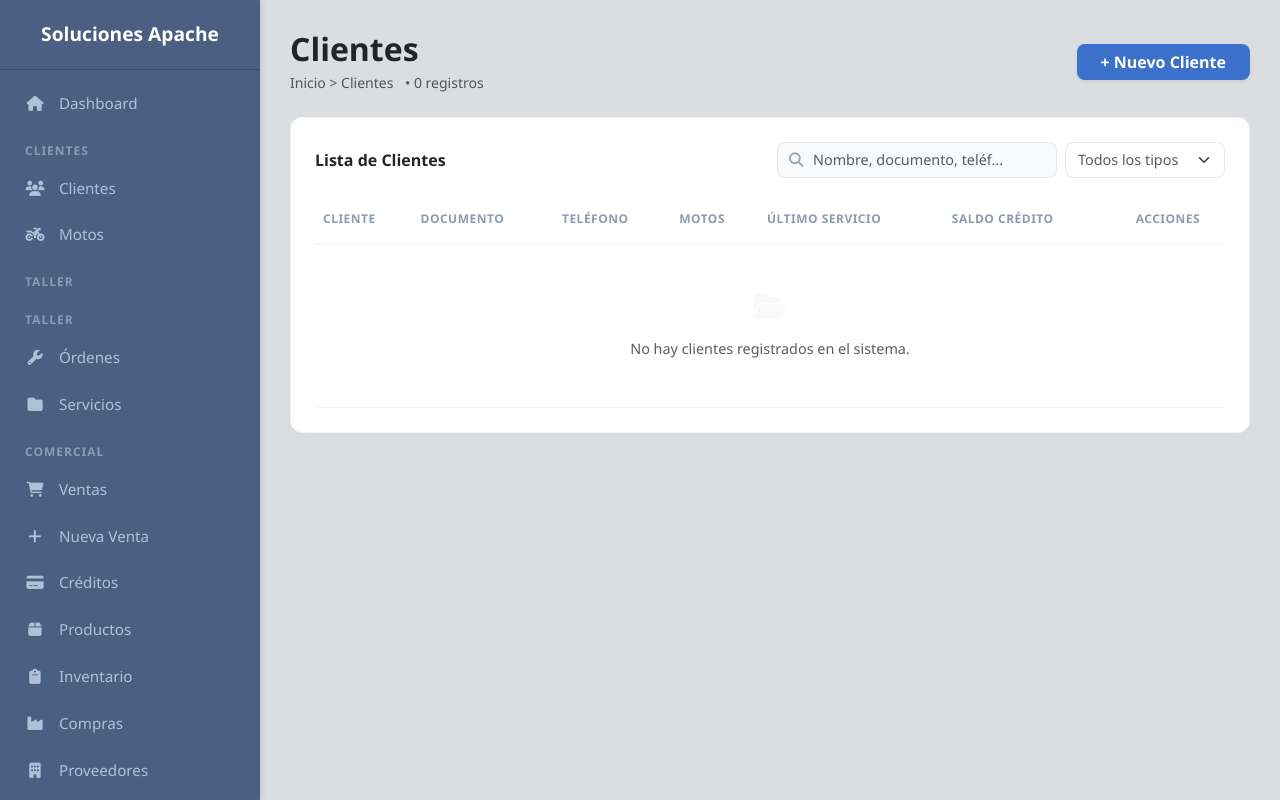
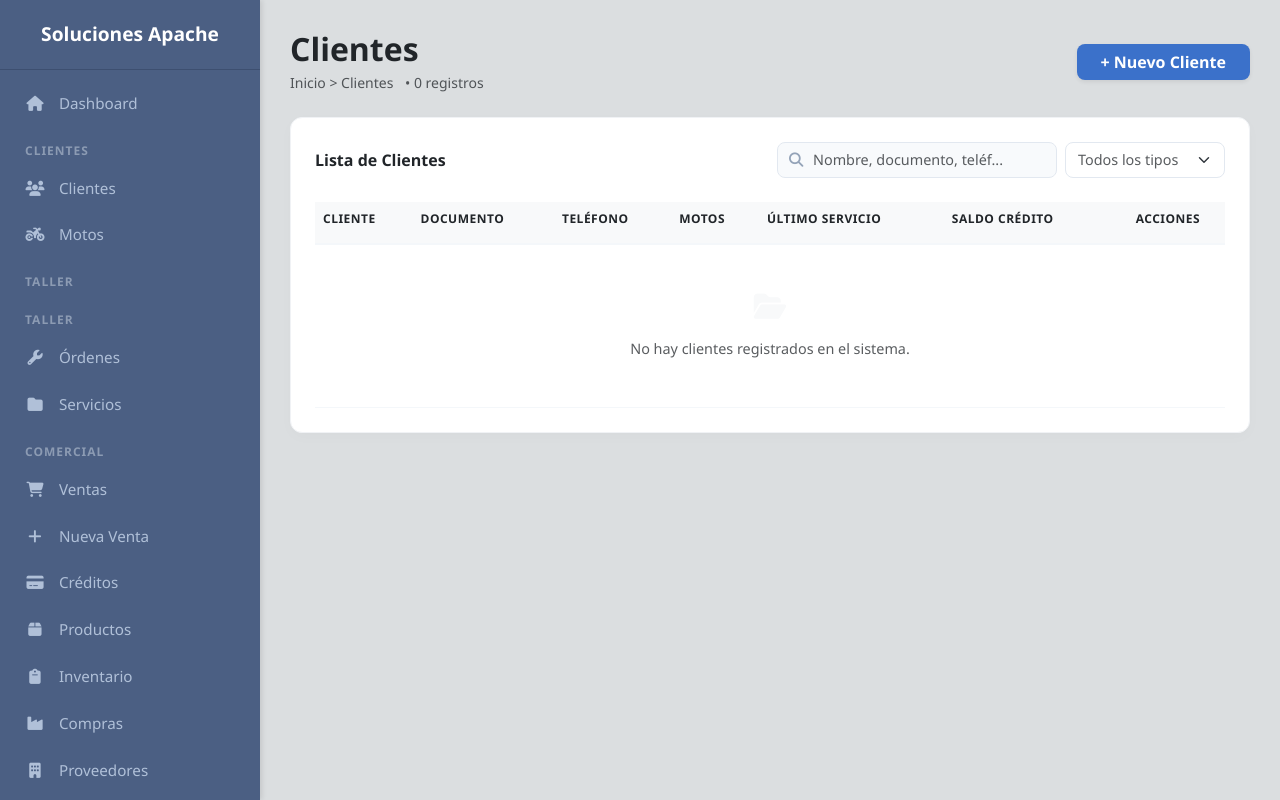
Before and after one commit to Marii060/SolucionesApache, a Django app: page /gestion/clientes/ in a window 1280 px wide. Run offline with Django 5.2, Linux system fonts and the light colour scheme; the visitor is signed in with stand-in values (Sample User, id 1); data that the repository does not hold is empty.

Commit message:
Se realizo una modificacion de url de lista_cliente  ajustando en todos los archivos html de gestion y el views.py

```diff
--- a/gestion/templates/gestion/crear_cliente.html
+++ b/gestion/templates/gestion/crear_cliente.html
@@ -8,7 +8,7 @@
 
         <div class="d-flex justify-content-between align-items-center mb-3">
             <h2 class="fw-bold" style="color: #333;">👤 Registrar Nuevo Cliente</h2>
-            <a href="{% url 'gestion:lista_clientes' %}" class="btn btn-outline-secondary">⬅️ Volver a la lista</a>
+            <a href="{% url 'gestion:lista_cliente' %}" class="btn btn-outline-secondary">⬅️ Volver a la lista</a>
         </div>
 
         <div class="card shadow-sm border-0 rounded-4">
--- a/gestion/templates/gestion/detalle_cliente.html
+++ b/gestion/templates/gestion/detalle_cliente.html
@@ -46,7 +46,7 @@ Apache{% endblock %} {% block content %}
 {% endif %}
 <div class="mb-4">
   <a
-    href="{% url 'gestion:lista_clientes' %}"
+    href="{% url 'gestion:lista_cliente' %}"
     class="text-decoration-none text-muted fw-bold"
   >
     <i class="fa-solid fa-arrow-left me-2"></i> Volver a la lista
--- a/gestion/templates/gestion/eliminar.html
+++ b/gestion/templates/gestion/eliminar.html
@@ -42,7 +42,7 @@
             <button type="submit" class="btn btn-danger fw-bold py-2" style="border-radius: 8px;">
                 Sí, eliminar definitivamente
             </button>
-            <a href="{% url 'gestion:lista_clientes' %}" class="btn btn-outline-secondary fw-bold py-2" style="border-radius: 8px; border: none;">
+            <a href="{% url 'gestion:lista_cliente' %}" class="btn btn-outline-secondary fw-bold py-2" style="border-radius: 8px; border: none;">
                 Cancelar
             </a>
         </div>
--- a/gestion/templates/gestion/lista_cliente.html
+++ b/gestion/templates/gestion/lista_cliente.html
@@ -5,7 +5,7 @@
 {% block content %}
 <style>
     .card-custom { border-radius: 12px; border: 1px solid #f0f2f5; box-shadow: 0 4px 15px rgba(0,0,0,0.02); }
-    .table-custom th { color: #8c9bb3; font-size: 0.75rem; text-transform: uppercase; letter-spacing: 0.5px; border-bottom: 2px solid #f4f7fa; padding-bottom: 15px; font-weight: 700; }
+    .table-custom th { color: #8c9bb3; font-size: 0.75rem; text-transform: uppercase; letter-spacing: 0.5px; border-bottom: 2px solid #f4f7fa; padding-bottom: 15px; }
     .table-custom td { vertical-align: middle; padding: 15px 10px; border-bottom: 1px solid #f4f7fa; font-size: 0.9rem; }
     .avatar { width: 40px; height: 40px; background-color: #4f46e5; color: white; display: flex; align-items: center; justify-content: center; border-radius: 50%; font-weight: bold; font-size: 1rem; }
     .btn-action { padding: 4px 12px; font-size: 0.85rem; border-radius: 6px; font-weight: 500;}
@@ -50,15 +50,15 @@
 
         <div class="table-responsive">
             <table class="table table-custom mb-0">
-                <thead>
-                    <tr>
-                        <th>CLIENTE</th>
-                        <th>DOCUMENTO</th>
-                        <th>TELÉFONO</th>
-                        <th>MOTOS</th>
-                        <th>ÚLTIMO SERVICIO</th>
-                        <th>SALDO CRÉDITO</th>
-                        <th class="text-center">ACCIONES</th>
+                <thead class="table-light">
+                    <tr class="text-muted small text-uppercase">
+                        <th class="fw-bold text-dark">CLIENTE</th>
+                        <th class="fw-bold text-dark">DOCUMENTO</th>
+                        <th class="fw-bold text-dark">TELÉFONO</th>
+                        <th class="fw-bold text-dark">MOTOS</th>
+                        <th class="fw-bold text-dark">ÚLTIMO SERVICIO</th>
+                        <th class="fw-bold text-dark">SALDO CRÉDITO</th>
+                        <th class="fw-bold text-dark text-center">ACCIONES</th>
                     </tr>
                 </thead>
                 <tbody>
@@ -105,6 +105,6 @@
                 </tbody>
             </table>
         </div>
-        </div>
+    </div>
 </div>
 {% endblock %}
--- a/gestion/urls.py
+++ b/gestion/urls.py
@@ -5,7 +5,7 @@ app_name = 'gestion'
 
 urlpatterns = [
     path('', views.dashboard, name='dashboard'),
-    path('clientes/', views.lista_clientes, name='lista_clientes'),
+    path('clientes/', views.lista_clientes, name='lista_cliente'),
     path('clientes/nuevo/', views.crear_cliente, name='crear_cliente'),
     path('cliente/<int:cliente_id>/', views.detalle_cliente, name='detalle_cliente'),
     path('cliente/editar/<int:cliente_id>/', views.editar_cliente, name='editar_cliente'),
--- a/gestion/views.py
+++ b/gestion/views.py
@@ -24,10 +24,9 @@ def dashboard(request):
     }
     return render(request, 'gestion/dashboard.html', contexto)
 
-# Lista de clientes (Corregido a plural para ser consistente)
 @login_required
 def lista_clientes(request):
-    clientes = Cliente.objects.annotate(cantidad_motos=Count('moto'))
+    clientes = Cliente.objects.annotate(cantidad_motos=Count('moto')).order_by('-id_cliente')
     buscar = request.GET.get('buscar', '')
     tipo = request.GET.get('tipo', '')
     estado = request.GET.get('estado', '')
@@ -37,10 +36,10 @@ def lista_clientes(request):
             Q(nombre__icontains=buscar) |
             Q(numero_documento__icontains=buscar)
         )
+
     if tipo:
-        clientes = clientes.filter(razon_social=tipo) # Asegúrate que 'razon_social' sea el nombre correcto en tu models.py
-    if estado:
-        clientes = clientes.filter(estado=estado)
+        # Esto filtrará los clientes donde el campo razon_social coincida con el valor enviado
+        clientes = clientes.filter(razon_social=tipo)
 
     return render(request, 'gestion/lista_cliente.html', {'clientes': clientes})
 
@@ -52,7 +51,7 @@ def crear_cliente(request):
         if form.is_valid():
             form.save()
             messages.success(request, '¡Cliente guardado exitosamente!')
-            return redirect('gestion:lista_clientes')
+            return redirect('gestion:lista_cliente')
     else:
         form = ClienteForm()
     return render(request, 'gestion/crear_cliente.html', {'form': form})
@@ -78,7 +77,7 @@ def editar_cliente(request, cliente_id):
         if form.is_valid():
             form.save()
             messages.success(request, '¡Cliente actualizado correctamente!')
-            return redirect('gestion:lista_clientes')
+            return redirect('gestion:lista_cliente')
     else:
         # Cargamos el formulario con los datos actuales del cliente
         form = ClienteForm(instance=cliente)
@@ -90,7 +89,7 @@ def eliminar_cliente(request, cliente_id):
     if request.method == 'POST':
         cliente.delete()
         messages.success(request, '¡Cliente eliminado correctamente!')
-        return redirect('gestion:lista_clientes')
+        return redirect('gestion:lista_cliente')
     return render(request, 'gestion/eliminar.html', {'cliente': cliente})
 
 @login_required
--- a/templates/base.html
+++ b/templates/base.html
@@ -98,7 +98,7 @@
         <a href="{% url 'gestion:dashboard' %}"><i class="fa-solid fa-house"></i> Dashboard</a>
 
         <div class="sidebar-heading">Clientes</div>
-        <a href="{% url 'gestion:lista_clientes' %}"><i class="fa-solid fa-users"></i> Clientes</a>
+        <a href="{% url 'gestion:lista_cliente' %}"><i class="fa-solid fa-users"></i> Clientes</a>
 
         <a href="{% url 'gestion:lista_motos' %}" class="{% if request.resolver_match.url_name == 'lista_motos' %}active{% endif %}">
             <i class="fa-solid fa-motorcycle"></i> Motos
```
Also changed, not shown: gestion/templates/gestion/lista_motos.html (+20 -41 lines).
